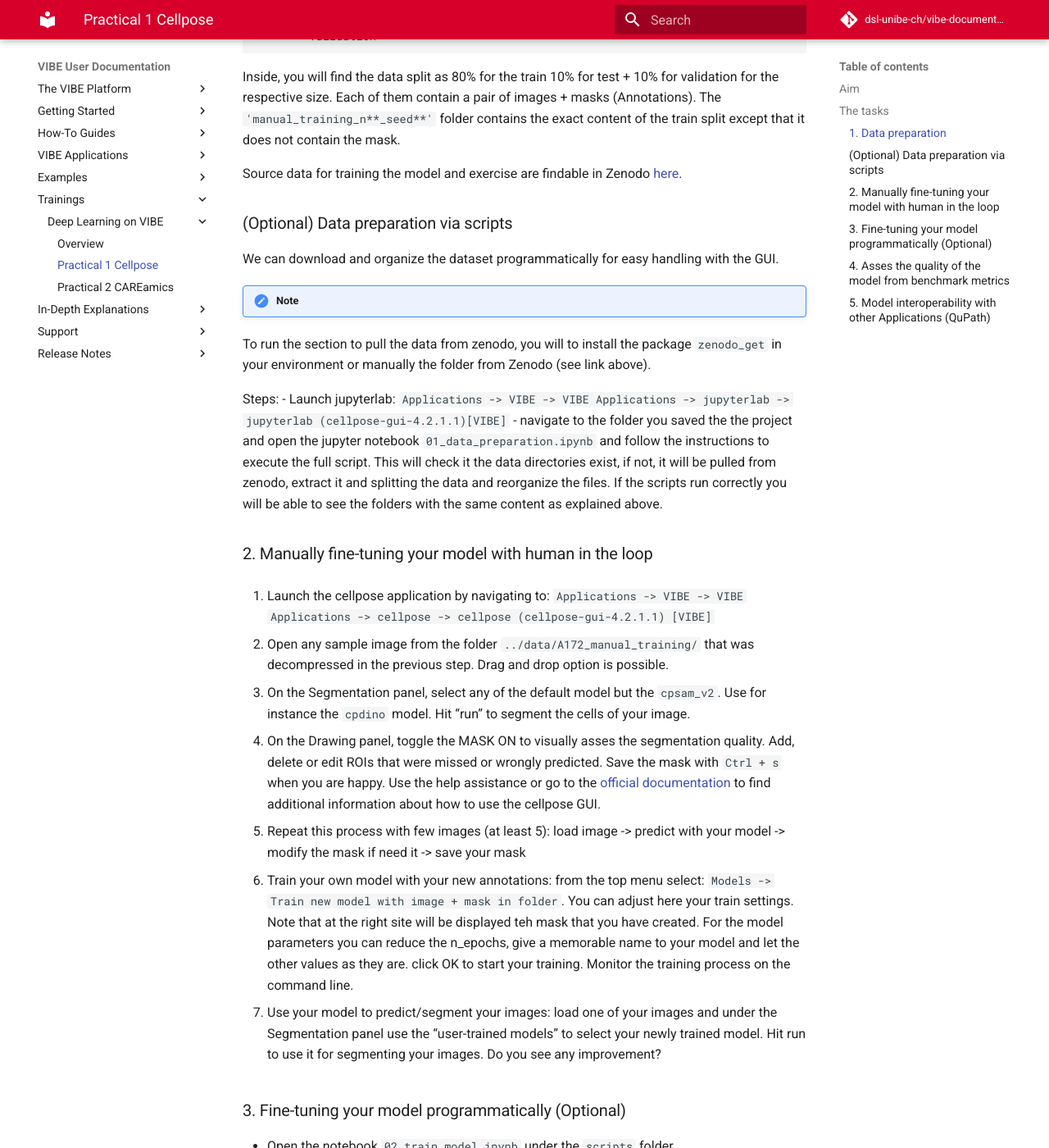
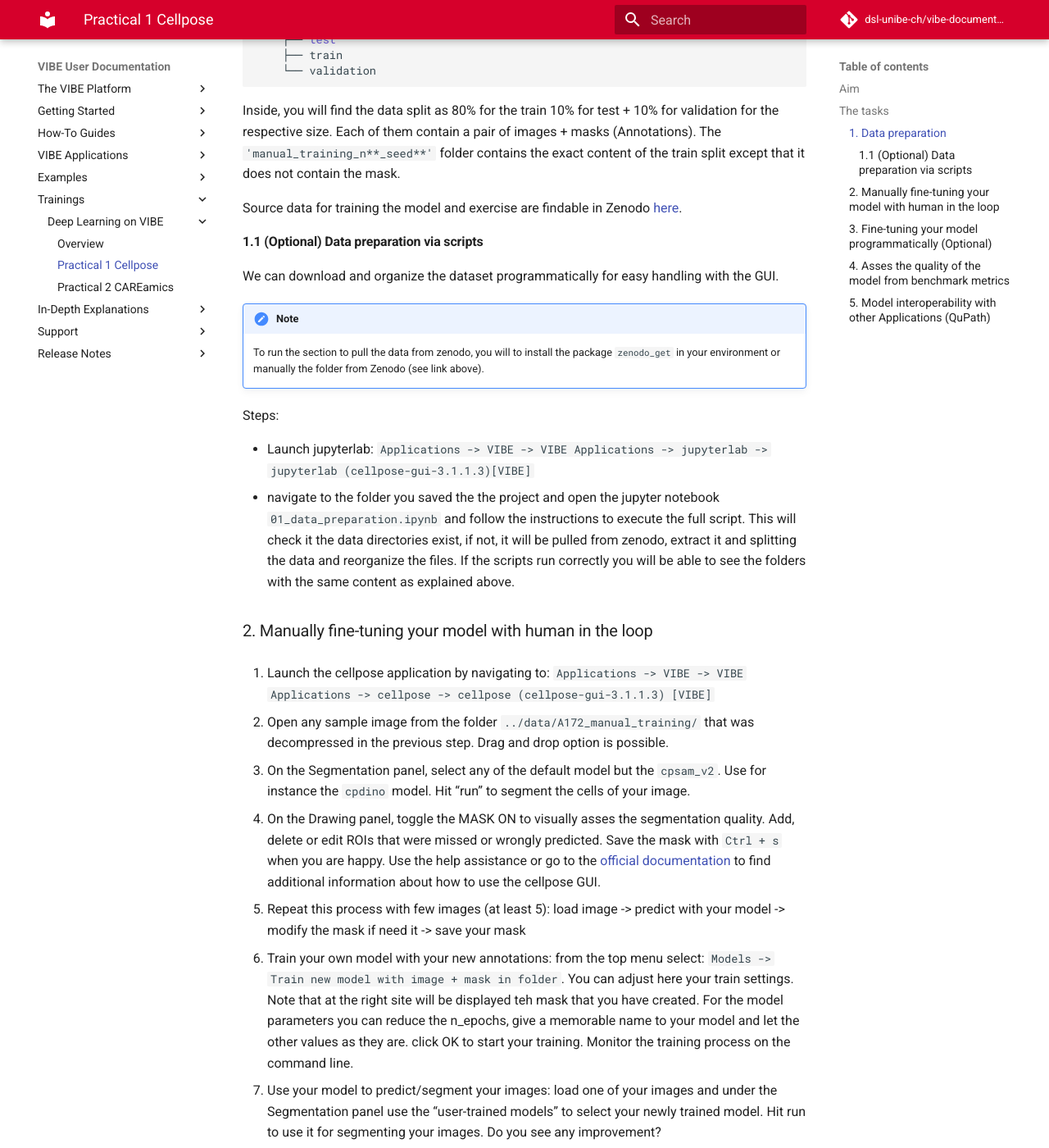
Before and after one commit to dsl-unibe-ch/vibe-documentation, an MkDocs documentation site: the page built from docs/trainings/deep_learning_on_vibe/cellpose_exercise.md, in a window 1280 px wide and 1400 px high, scrolled down 1446 px. Shown: the whole window at 82% size. Built offline with MkDocs 1.6.1 and Material for MkDocs 9.7.7, drawn with Linux system fonts in a browser that asks for light colours; comment, search, counter and statistics services are not loaded; some of the changed text lies outside the part shown.

Commit message:
polishing and adding missing steps

````diff
--- a/docs/trainings/deep_learning_on_vibe/cellpose_exercise.md
+++ b/docs/trainings/deep_learning_on_vibe/cellpose_exercise.md
@@ -31,6 +31,7 @@ To prepare your setup to run this project please follow these steps:
     - `A172_splits_n100_seed42`
     - `A172_splits_n200_seed42`
     - `A172_splits_n500_seed42`
+
 The folder `A172` is the original dataset which we will not use. There are over ~600 images from train and test sets altogether. The other folders contain subsets of the original dataset of varying sizes: n= 50, 100, 200, 500 as indicated on their names. Inside any of this subsets you will find the following folder structure:
 
 ```bash
@@ -44,22 +45,23 @@ Inside, you will find the data split as 80% for the train 10% for test + 10% for
 
 Source data for training the model and exercise are findable in Zenodo [here](https://zenodo.org/records/10277106).
 
-### (Optional) Data preparation via scripts
+#### 1.1 (Optional) Data preparation via scripts
 We can download and organize the dataset programmatically for easy handling with the GUI.
 
 !!! note
 
-To run the section to pull the data from zenodo, you will to install the package `zenodo_get` in your environment or manually the folder from Zenodo (see link above).
+    To run the section to pull the data from zenodo, you will to install the package `zenodo_get` in your environment or manually the folder from Zenodo (see link above).
 
 Steps:
-- Launch jupyterlab: `Applications -> VIBE -> VIBE Applications -> jupyterlab -> jupyterlab (cellpose-gui-4.2.1.1)[VIBE]`
+
+- Launch jupyterlab: `Applications -> VIBE -> VIBE Applications -> jupyterlab -> jupyterlab (cellpose-gui-3.1.1.3)[VIBE]`
 - navigate to the folder you saved the the project and open the
 jupyter notebook `01_data_preparation.ipynb` and follow the instructions to execute the full script. This will check it the data directories exist, if not, it will be pulled from zenodo, extract it and splitting the data and reorganize the files. If the scripts run correctly you will be able to see the folders with the same content as explained above.
 
 
 ### 2. Manually fine-tuning your model with human in the loop
 
-1. Launch the cellpose application by navigating to: `Applications -> VIBE -> VIBE Applications -> cellpose -> cellpose (cellpose-gui-4.2.1.1) [VIBE]`
+1. Launch the cellpose application by navigating to: `Applications -> VIBE -> VIBE Applications -> cellpose -> cellpose (cellpose-gui-3.1.1.3) [VIBE]`
 
 2. Open any sample image from the folder `../data/A172_manual_training/` that was decompressed in the previous step. Drag and drop option is possible.
 
@@ -76,11 +78,13 @@ jupyter notebook `01_data_preparation.ipynb` and follow the instructions to exec
 
 ### 3. Fine-tuning your model programmatically (Optional)
 
+- Launch jupyterlab: `Applications -> VIBE -> VIBE Applications -> jupyterlab -> jupyterlab (cellpose-gui-3.1.1.3)[VIBE]`
 - Open the notebook `02_train_model.ipynb` under the `scripts` folder.
 - Follow the instructions from the notebook and execute the cells for training a new model.
 
 ### 4. Asses the quality of the model from benchmark metrics
 
+- Launch jupyterlab: `Applications -> VIBE -> VIBE Applications -> jupyterlab -> jupyterlab (cellpose-gui-3.1.1.3)[VIBE]`
 - Open the notebook `03_asses_model.ipynb` under the `scripts` folder.
 - Follow the instructions from the notebook and execute the cells to obtain and evaluate the metrics of your model.
 
````
Also changed, not shown: docs/trainings/deep_learning_on_vibe/careamics_exercise.md (+2 -0 lines).
